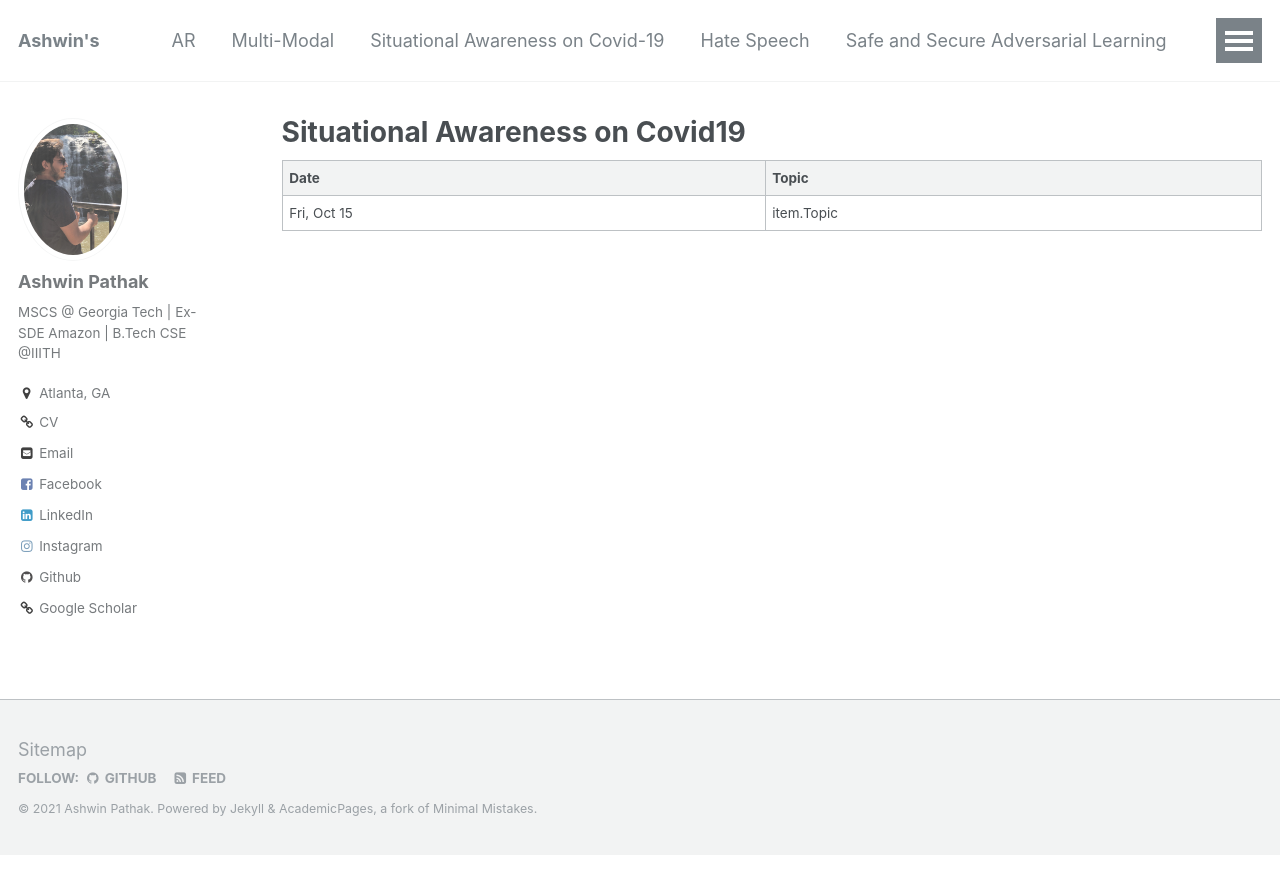
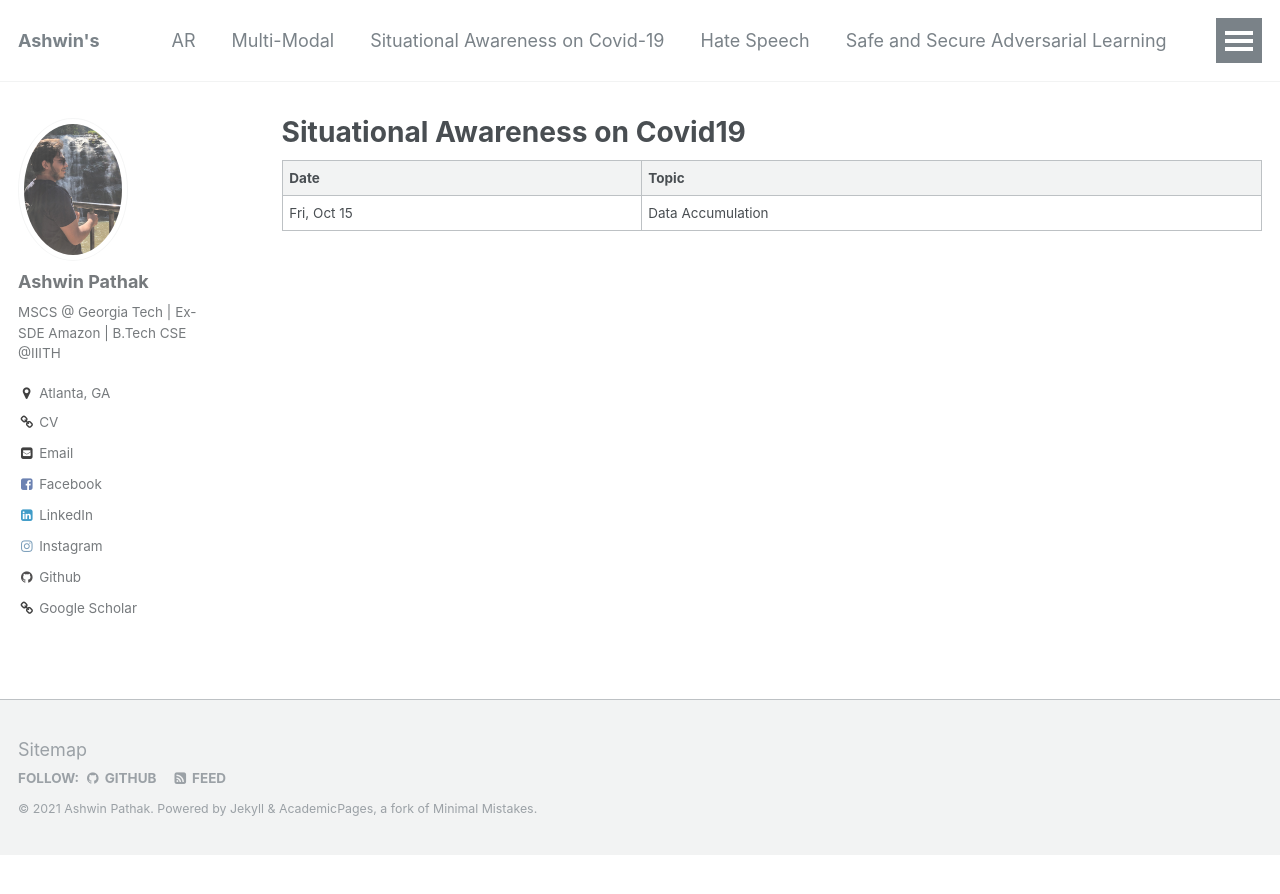
Before and after one commit to ashwinpathak20/ashwinpathak20.github.io, a Jekyll site: the page built from _pages/covid19.html, in a window 1280 px wide. Shown: the top 894 px of the page. Built offline with Jekyll 4.4.1, drawn with Linux system fonts in a browser that asks for light colours.

Commit message:
Editing link

```diff
--- a/_pages/covid19.html
+++ b/_pages/covid19.html
@@ -18,7 +18,7 @@ redirect_from:
     {% for item in site.data.schedule %}
     <tr>
       <td>{{item.Day}}, {{item.Month}} {{item.Date}}</td>
-      <td><a href="https://ashwinpathak20.github.io/multimodal/2021/10/blog-post-1/">item.Topic</a></td>
+      <td><a href="https://ashwinpathak20.github.io/multimodal/2021/10/blog-post-1/">{{item.Topic}}</a></td>
     </tr>
     {% endfor %}
   </tbody>
```
